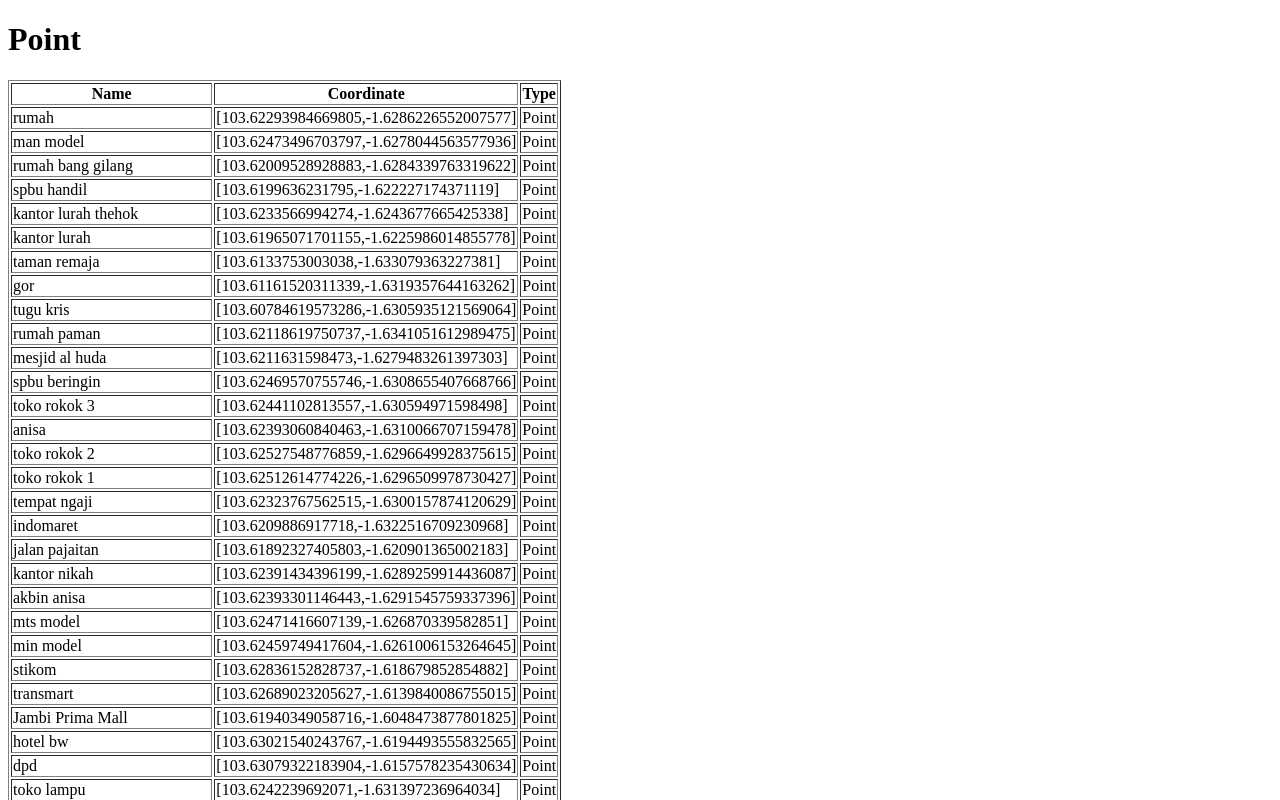
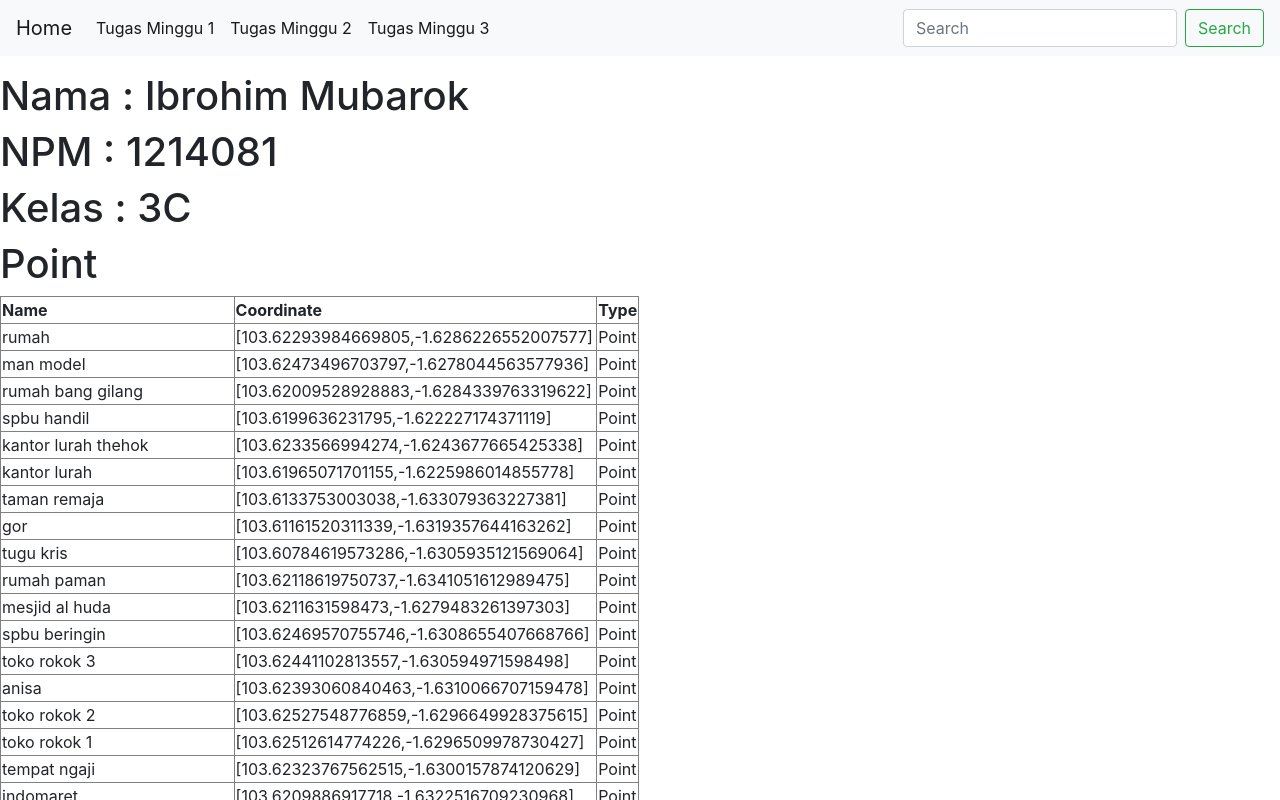
Before and after one commit to Befous/frontend-lama, a plain HTML site: page gis1/index.html in a window 1280 px wide. Shown: the top 800 px of the page. Drawn offline with nearby package versions, Linux system fonts and the light colour scheme.

Commit message:
tambah navbar

```diff
--- a/gis1/index.html
+++ b/gis1/index.html
@@ -1,10 +1,14 @@
 <!DOCTYPE html>
 <html>
 <head>
-    <title>Tugas Ibrohim</title>
+    <link rel="stylesheet" href="https://cdn.jsdelivr.net/npm/bootstrap@4.0.0/dist/css/bootstrap.min.css" integrity="sha384-Gn5384xqQ1aoWXA+058RXPxPg6fy4IWvTNh0E263XmFcJlSAwiGgFAW/dAiS6JXm" crossorigin="anonymous">
+    <title>Tugas Minggu 1</title>
 </head>
 <body>
-
+    <my-header></my-header>
+    <h1>Nama : Ibrohim Mubarok</h1>
+    <h1>NPM : 1214081</h1>
+    <h1>Kelas : 3C</h1>
     <div class="point-table">
     <h1>Point</h1>
     <table id="pointTable" border="1">
@@ -49,5 +53,6 @@
 
 
     <script type="module" src="./app.js"></script>
+    <script src="../main.js"></script>
 </body>
 </html>
--- /dev/null
+++ b/main.js
@@ -0,0 +1,33 @@
+class MyHeader extends HTMLElement {
+    connectedCallback() {
+        this.innerHTML = `
+        <nav class="navbar fixed-top navbar-expand-lg navbar-light bg-light">
+            <a class="navbar-brand" href="https://befous.github.io/">Home</a>
+            <button class="navbar-toggler" type="button" data-toggle="collapse" data-target="#navbarSupportedContent" aria-controls="navbarSupportedContent" aria-expanded="false" aria-label="Toggle navigation">
+              <span class="navbar-toggler-icon"></span>
+            </button>
+
+            <div class="collapse navbar-collapse" id="navbarSupportedContent">
+              <ul class="navbar-nav mr-auto">
+                <li class="nav-item active">
+                  <a class="nav-link" href="https://befous.github.io/gis1/">Tugas Minggu 1<span class="sr-only">(current)</span></a>
+                </li>
+                <li class="nav-item active">
+                    <a class="nav-link" href="https://befous.github.io/gis1/">Tugas Minggu 2<span class="sr-only">(current)</span></a>
+                  </li>
+                  <li class="nav-item active">
+                    <a class="nav-link" href="https://befous.github.io/gis3/">Tugas Minggu 3<span class="sr-only">(current)</span></a>
+                  </li>
+              </ul>
+              <form class="form-inline my-2 my-lg-0">
+                <input class="form-control mr-sm-2" type="search" placeholder="Search" aria-label="Search">
+                <button class="btn btn-outline-success my-2 my-sm-0" type="submit">Search</button>
+              </form>
+            </div>
+          </nav>
+          <br><br><br>
+        `
+    }
+}
+
+customElements.define(`my-header`, MyHeader)
```
Also changed, not shown: gis2/index.html (+4 -1 lines), gis3/index.html (+6 -2 lines), index.html (added, +12 -0 lines).
